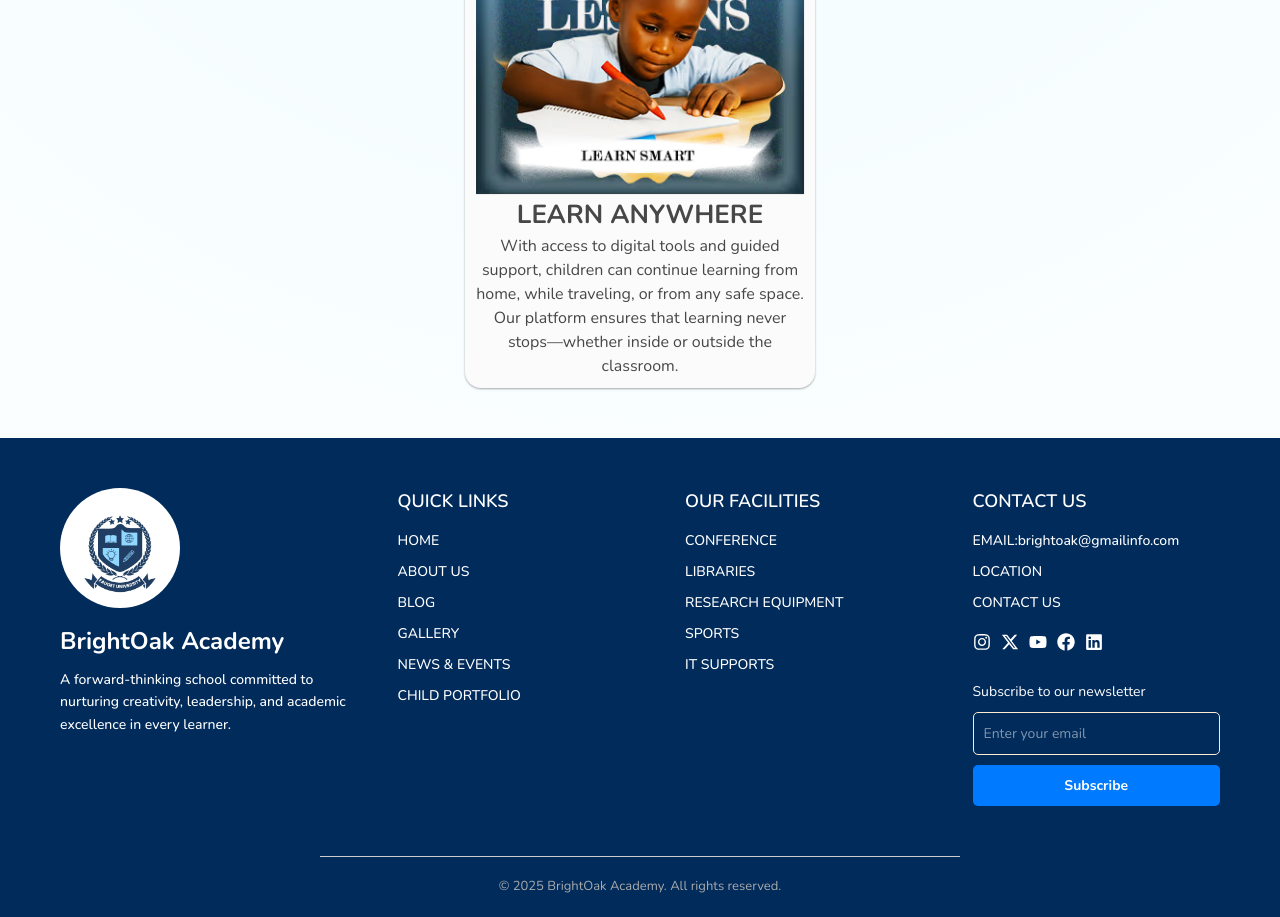
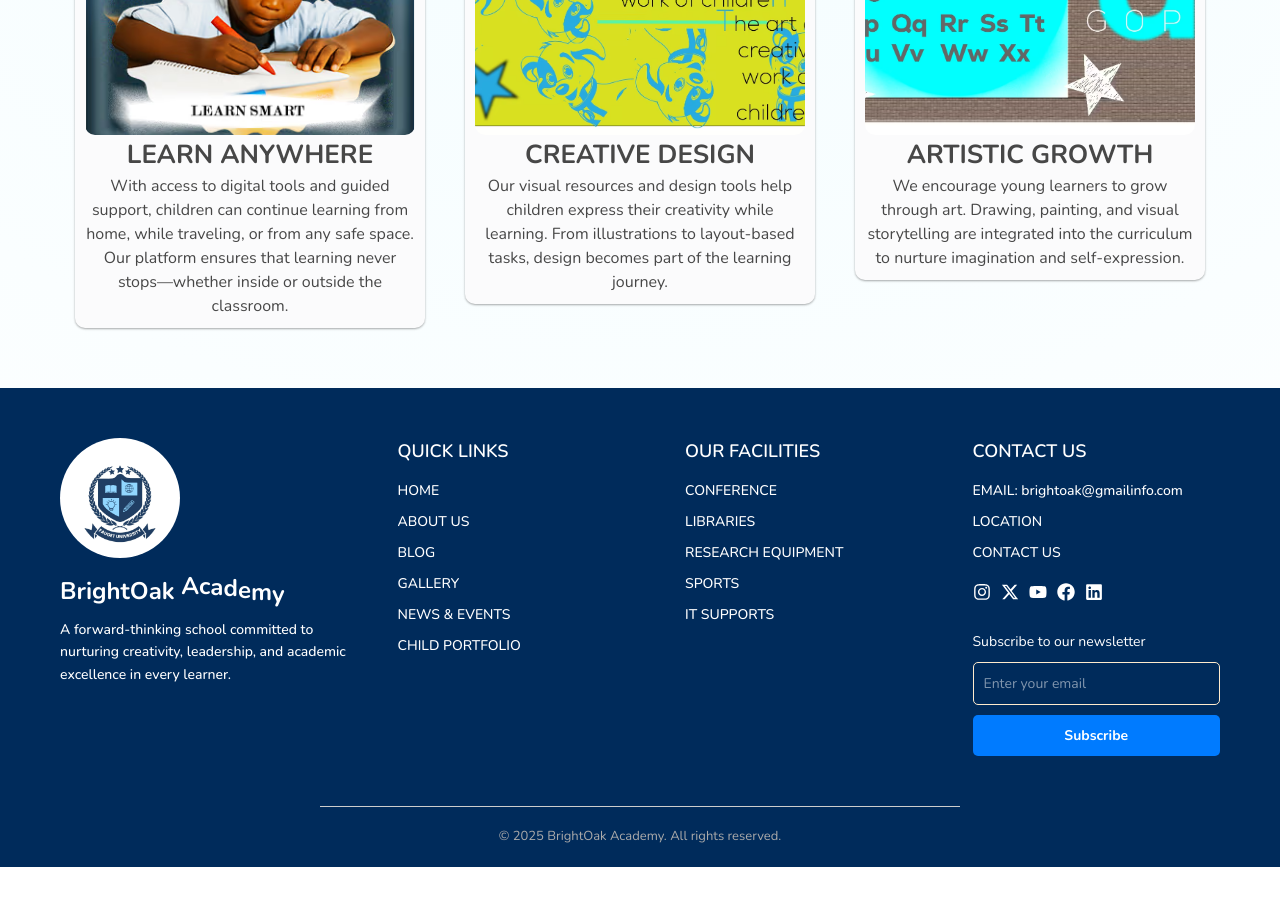
Before and after one commit to tobias-omondi/schoolapplication, a React (Vite) app in the folder school-system/: page / in a window 1280 px wide. Shown: the part 2100-3017 px from the top of the page. After the commit the page ends 2967 px from the top, so only its background shows below. Built offline with nearby package versions, Linux system fonts and the light colour scheme.

Commit message:
use framer motion i footer

```diff
--- a/school-system/src/Components/Footer/Footer.css
+++ b/school-system/src/Components/Footer/Footer.css
@@ -5,6 +5,7 @@
   background-color: #002B5B;
   color: #fff;
   font-family: "Nunito", sans-serif;
+  margin-top: 40px;
 }
 
 .footer-container {
--- a/school-system/src/Components/Footer/Footer.jsx
+++ b/school-system/src/Components/Footer/Footer.jsx
@@ -1,81 +1,162 @@
-import React from 'react'
-import './Footer.css'
+'use client';
+import React from 'react';
+import './Footer.css';
 
-// import school logo
-import logopng from '/src/assets/schoollogo.webp'
-import { FaFacebook, FaInstagram, FaLinkedin, FaTwitter, FaYoutube } from 'react-icons/fa'
-import { FaXTwitter } from 'react-icons/fa6'
+import logopng from '/src/assets/schoollogo.webp';
+import { FaFacebook, FaInstagram, FaLinkedin, FaYoutube } from 'react-icons/fa';
+import { FaXTwitter } from 'react-icons/fa6';
+
+import { motion } from 'framer-motion';
+
+// BOUNCE VARIANT FOR LINKS
+const bounceVariant = {
+  hidden: { opacity: 0, y: 20 },
+  visible: (i = 1) => ({
+    opacity: 1,
+    y: 0,
+    transition: {
+      type: 'spring',
+      stiffness: 400,
+      damping: 15,
+      delay: i * 0.1
+    }
+  })
+};
 
 const Footer = () => {
+  const quickLinks = ['HOME', 'ABOUT US', 'BLOG', 'GALLERY', 'NEWS & EVENTS', 'CHILD PORTFOLIO'];
+  const facilities = ['CONFERENCE', 'LIBRARIES', 'RESEARCH EQUIPMENT', 'SPORTS', 'IT SUPPORTS'];
+
   return (
-    <div className='footer-container-level'>
+    <motion.div
+      initial={{ opacity: 0, y: 20 }}
+      whileInView={{ opacity: 1, y: 0 }}
+      transition={{ duration: 1.2 }}
+      className='footer-container-level'
+    >
       <div className='footer-container'>
 
+        {/* Logo and animated title */}
         <div className='school-footerlogo-container'>
-         <img src={logopng} alt='school-logo'/>
+          <img src={logopng} alt='school-logo' />
 
-         {/* title and a description */}
-         <h2 className="footer-title">BrightOak Academy</h2>
-         <p className="footer-description">
+          <h2 className="footer-title">
+            BrightOak{" "}
+            {"Academy".split("").map((char, i) => (
+              <motion.span
+                key={i}
+                initial={{ y: 0 }}
+                animate={{ y: [-5, 5, -5] }}
+                transition={{
+                  duration: 1.5,
+                  repeat: Infinity,
+                  ease: "easeInOut",
+                  delay: i * 0.1
+                }}
+                style={{ display: "inline-block" }}
+              >
+                {char}
+              </motion.span>
+            ))}
+          </h2>
+
+          <p className="footer-description">
             A forward-thinking school committed to nurturing creativity, leadership, and academic excellence in every learner.
-         </p>
+          </p>
         </div>
 
-        {/* web links column */}
-
+        {/* Quick links */}
         <div className='footer-web-column'>
           <h1>QUICK LINKS</h1>
           <div className='footer-web-links'>
             <ul>
-              <li><a href='/'>HOME</a></li>
-              <li><a href='/aboutus'>ABOUT US</a></li>
-              <li><a href='/blog'>BLOG</a></li>
-              <li><a href='/gallery'>GALLERY</a></li>
-              <li><a href='/news&events'>NEWS & EVENTS</a></li>
-              <li><a href='/child-portfolio'>CHILD PORTFOLIO</a></li>
+              {quickLinks.map((link, i) => (
+                <motion.li
+                  key={link}
+                  custom={i}
+                  initial="hidden"
+                  whileInView="visible"
+                  variants={bounceVariant}
+                  viewport={{ once: true }}
+                >
+                  <a href={`/${link.toLowerCase().replace(/ & | /g, '-')}`}>{link}</a>
+                </motion.li>
+              ))}
             </ul>
           </div>
         </div>
 
-
+        {/* Facilities */}
         <div className='footer-facilities-column'>
           <h1>OUR FACILITIES</h1>
           <div className='footer-facilities-links'>
             <ul>
-              <li><a href='/'>CONFERENCE</a></li>
-              <li><a href='/aboutus'>LIBRARIES</a></li>
-              <li><a href='/blog'>RESEARCH EQUIPMENT</a></li>
-              <li><a href='/gallery'>SPORTS</a></li>
-              <li><a href='/news&events'>IT SUPPORTS</a></li>
+              {facilities.map((item, i) => (
+                <motion.li
+                  key={item}
+                  custom={i}
+                  initial="hidden"
+                  whileInView="visible"
+                  variants={bounceVariant}
+                  viewport={{ once: true }}
+                >
+                  <a href='/'>{item}</a>
+                </motion.li>
+              ))}
             </ul>
           </div>
         </div>
 
-
+        {/* Contact & Social */}
         <div className='footer-contact-column'>
           <h1>CONTACT US</h1>
           <div className='footer-contact-list'>
             <ul>
-              <li><a href='/'>EMAIL:<span>brightoak@gmailinfo.com</span></a></li>
-              <li><a href='/aboutus'>LOCATION</a></li>
-              <li><a href='/blog'>CONTACT US</a></li>
-              <div className='footer-social-links'>
+              <motion.li custom={0} initial="hidden" whileInView="visible" variants={bounceVariant}>
+                <a href='/'>EMAIL: <span>brightoak@gmailinfo.com</span></a>
+              </motion.li>
+              <motion.li custom={1} initial="hidden" whileInView="visible" variants={bounceVariant}>
+                <a href='/aboutus'>LOCATION</a>
+              </motion.li>
+              <motion.li custom={2} initial="hidden" whileInView="visible" variants={bounceVariant}>
+                <a href='/blog'>CONTACT US</a>
+              </motion.li>
+
+              {/* Social icons */}
+              <motion.div
+                className='footer-social-links'
+                initial={{ opacity: 0, y: 20 }}
+                whileInView={{ opacity: 1, y: 0 }}
+                transition={{ type: 'spring', stiffness: 300, delay: 0.5 }}
+              >
                 <ul>
-                  <li><FaInstagram /></li>
-                  <li><FaXTwitter /></li>
-                  <li><FaYoutube/></li>
-                  <li><FaFacebook /></li>
-                  <li><FaLinkedin /></li>
+                  {[<FaInstagram />, <FaXTwitter />, <FaYoutube />, <FaFacebook />, <FaLinkedin />].map((icon, i) => (
+                    <motion.li
+                      key={i}
+                      whileHover={{ scale: 1.2, rotate: 5 }}
+                      whileTap={{ scale: 0.9 }}
+                      transition={{ type: 'spring', stiffness: 400 }}
+                    >
+                      {icon}
+                    </motion.li>
+                  ))}
                 </ul>
-              </div>
+              </motion.div>
 
-              <div className="footer-subscribe">
+              {/* Subscribe */}
+              <motion.div
+                className="footer-subscribe"
+                initial="hidden"
+                whileInView="visible"
+                variants={bounceVariant}
+                custom={3}
+              >
                 <p>Subscribe to our newsletter</p>
                 <form className="footer-subscribe-form" onSubmit={(e) => e.preventDefault()}>
                   <input type="email" placeholder="Enter your email" required />
                   <button type="submit">Subscribe</button>
                 </form>
-              </div>
+              </motion.div>
             </ul>
           </div>
         </div>
@@ -83,11 +164,10 @@ const Footer = () => {
       </div>
 
       <div className="footer-copyright">
-       © {new Date().getFullYear()} BrightOak Academy. All rights reserved.
-     </div>
+        © {new Date().getFullYear()} BrightOak Academy. All rights reserved.
+      </div>
+    </motion.div>
+  );
+};
 
-    </div>
-  )
-}
-
-export default Footer
+export default Footer;
--- a/school-system/src/Components/HomePage/Home.css
+++ b/school-system/src/Components/HomePage/Home.css
@@ -49,14 +49,25 @@
   justify-content: center;
   align-items: center;
 }
+
+
 .newsdata-slider-container{
   width: 350px;
-  margin: 50px;
+  height: 100%;
+  margin: 20px;
   text-align: center;
   box-shadow: rgba(0, 0, 0, 0.12) 0px 1px 3px, rgba(0, 0, 0, 0.24) 0px 1px 2px;
   padding: 10px;
   background-color: rgb(251, 251, 252);
-  border-radius: 16px;
+  border-radius: 10px;
+  min-height: 420px;
+}
+
+.newsdata-slider-container-img {
+  width: 100%;                 /* Makes image fill the container horizontally */
+  height: 300px;               /* Fixed height for all images (adjust as needed) */
+  object-fit: cover;           /* Ensures image fills area without distortion */
+  border-radius: 10px;         /* Optional: adds rounded corners */
 }
 
 .newsdata-slider-title{
--- a/school-system/src/Components/HomePage/SliderHome.jsx
+++ b/school-system/src/Components/HomePage/SliderHome.jsx
@@ -2,6 +2,8 @@ import React from 'react'
 
 // import images
 import schoolgraphicimageone from '/src/assets/SCHOOL GRAPHIC.avif'
+import  schoolgraphicimagetwo from '/src/assets/JUST DESIGN.avif'
+import  schoolgraphicimagethree from '/src/assets/school art.avif'
 
 
 // import swiper js components
@@ -15,8 +17,8 @@ import './Home.css'
 
 const newsData = [
   {id: 1, image: schoolgraphicimageone, title: "LEARN ANYWHERE", description: "With access to digital tools and guided support, children can continue learning from home, while traveling, or from any safe space. Our platform ensures that learning never stops—whether inside or outside the classroom."},
-  // {id: 2, image: "", title: "", description: "" },
-  // {id: 3, image: "", title: "", description: ""},
+  {id: 2, image: schoolgraphicimagetwo, title: "CREATIVE DESIGN", description: "Our visual resources and design tools help children express their creativity while learning. From illustrations to layout-based tasks, design becomes part of the learning journey." },
+  {id: 3, image: schoolgraphicimagethree, title: "ARTISTIC GROWTH", description: "We encourage young learners to grow through art. Drawing, painting, and visual storytelling are integrated into the curriculum to nurture imagination and self-expression."},
   // {id: 4, image: "", title: "", description: ""},
 ]
 
@@ -26,9 +28,22 @@ const SliderHome = () => {
       <div className='newsdata-swiper-container'>
         <Swiper
           loop={true}
+          spaceBetween={0}
+
           modules={[Pagination, Autoplay, EffectFade]}
           pagination={{ clickable: true }}
           autoplay={{ delay: 6000 }}
+          breakpoints={{
+            0: {
+              slidesPerView: 1,
+            },
+            768: {
+              slidesPerView: 2,
+            },
+            1024: {
+              slidesPerView: 3,
+            },
+          }}
         >
           {newsData.map((item) => (
           <SwiperSlide key={item.id}>
```
Also changed, not shown: school-system/src/assets/JUST DESIGN.avif (added), school-system/src/assets/school art.avif (added).
